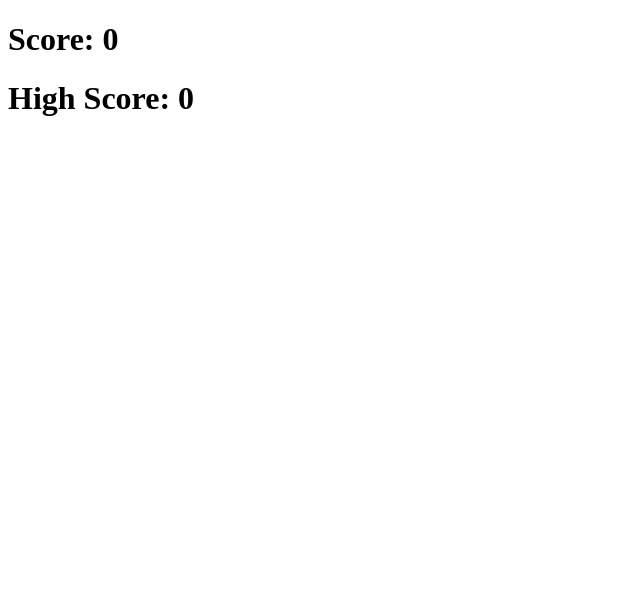
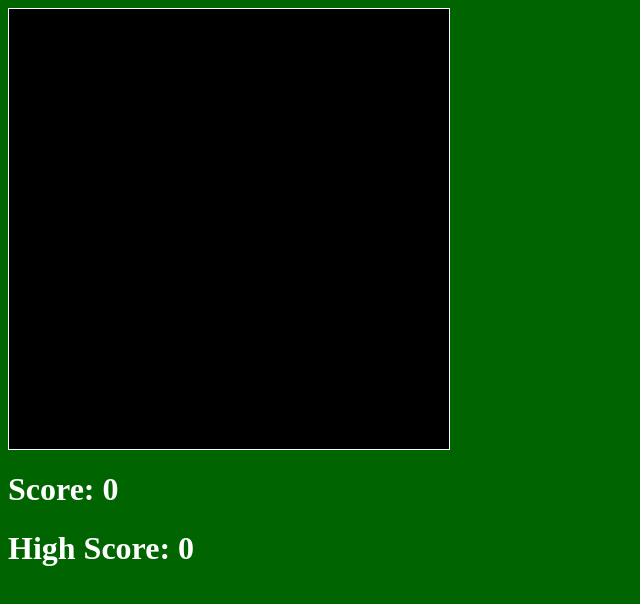
Before and after one commit to DCitizen/DCitizen.github.io, a plain HTML site: page asd-projects/snake/index.html in a window 1280 px wide. Shown: the whole page, without its empty margins (0-640 px from the left). Drawn offline with Linux system fonts and the light colour scheme.

Commit message:
saving data shapes

```diff
--- a/asd-projects/snake/index.html
+++ b/asd-projects/snake/index.html
@@ -4,7 +4,7 @@
   <head>
     <title>Snake</title>
     <!--Link jQuery and CSS here-->
-
+    <link rel="stylesheet" type="text/css" href="index.css" />
   </head>
   <body>
     <div id="board"></div>
```
